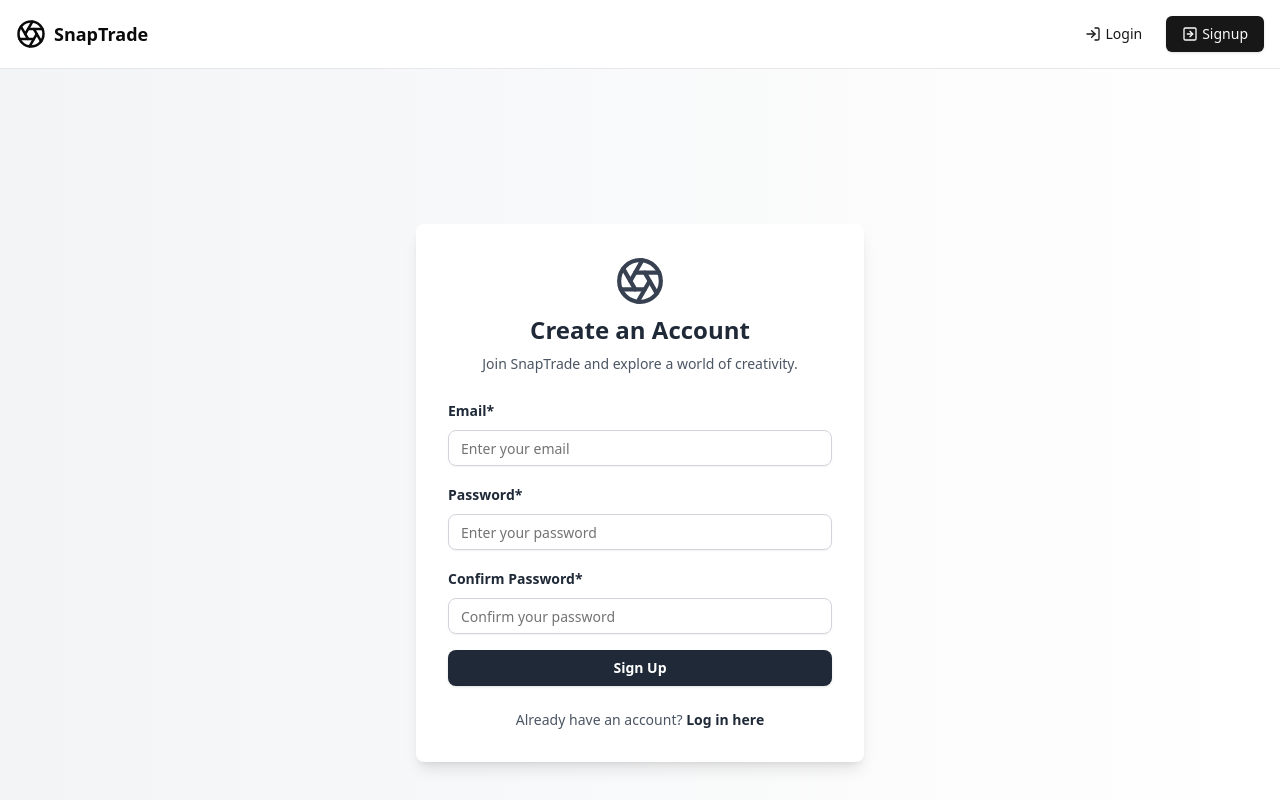
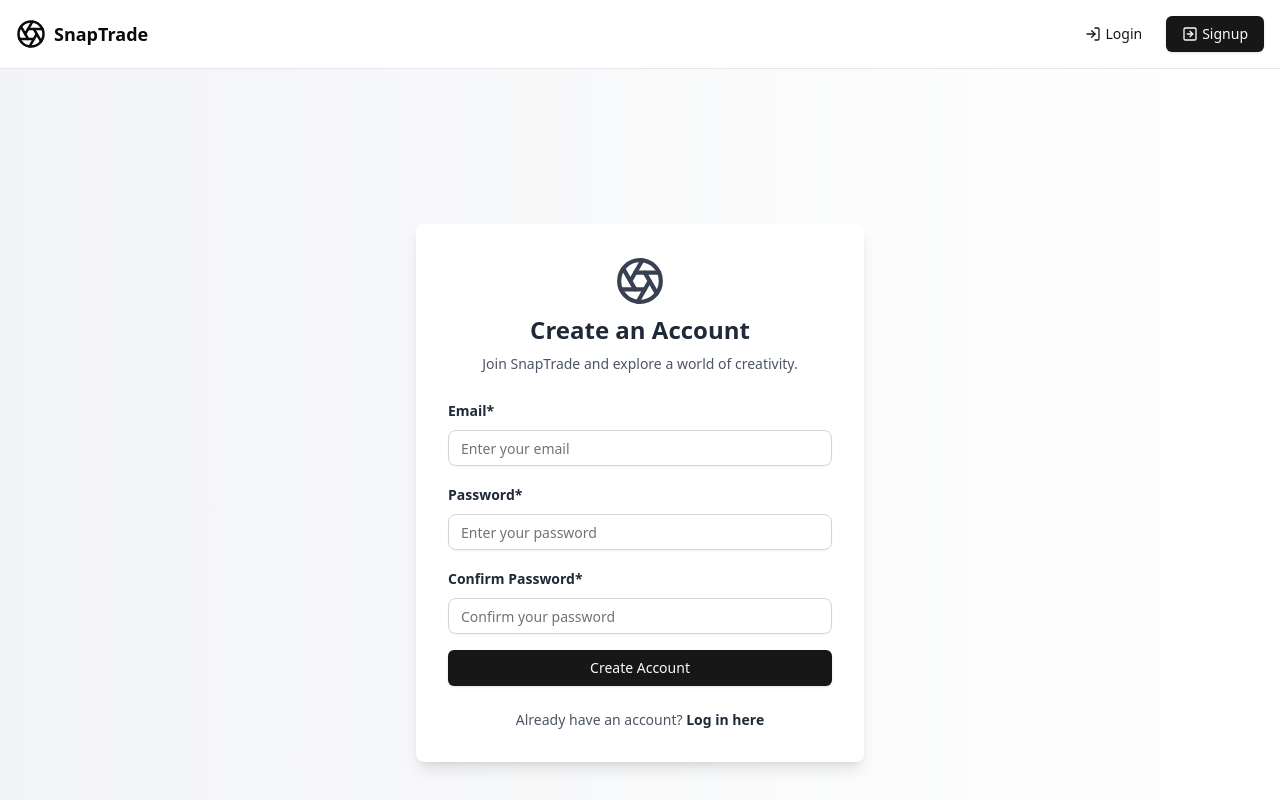
Before and after one commit to mukulpadwal/ChitraSetu, a Next.js app: page /signup in a window 1280 px wide. Shown: the top 800 px of the page. Built offline with nearby package versions, Linux system fonts and the light colour scheme; no server answers; a web font is replaced by a local one; what imagekitio-next would draw is missing.

Commit message:
Enhance SignupForm component; add loading state with spinner during account creation and disable button while pending

```diff
--- a/components/SignupForm.tsx
+++ b/components/SignupForm.tsx
@@ -7,7 +7,7 @@ import { Button } from "@/components/ui/button";
 import Link from "next/link";
 import { useRouter } from "next/navigation";
 import toast from "react-hot-toast";
-import { Aperture } from "lucide-react";
+import { Aperture, Loader2 } from "lucide-react";
 import {
   Form,
   FormControl,
@@ -17,6 +17,7 @@ import {
   FormMessage,
 } from "@/components/ui/form";
 import { Input } from "./ui/input";
+import { useState } from "react";
 
 const signupFormSchema = z
   .object({
@@ -48,10 +49,12 @@ function SignupForm() {
       confirmPassword: "",
     },
   });
+  const [isPending, setIsPending] = useState<boolean>(false);
 
   const router = useRouter();
 
   const onSubmit = (value: SignupFormSchemaType) => {
+    setIsPending(true);
     fetch("/api/auth/register", {
       method: "POST",
       headers: { "Content-Type": "application/json" },
@@ -65,7 +68,9 @@ function SignupForm() {
         } else {
           toast.error(data.message);
         }
-      });
+      })
+      .catch(() => toast.error("An error occurred. Please try again later."))
+      .finally(() => setIsPending(false));
   };
 
   return (
@@ -146,9 +151,17 @@ function SignupForm() {
           <Button
             variant={"default"}
             type="submit"
-            className="w-full py-3 font-semibold text-white bg-gray-800 rounded-lg hover:bg-gray-700 focus:outline-none focus:ring-2 focus:ring-gray-500"
+            className="w-full"
+            disabled={isPending}
           >
-            Sign Up
+            {isPending ? (
+              <div className="flex flex-row items-center justify-center gap-2">
+                <Loader2 className="animate-spin" />
+                Creating account
+              </div>
+            ) : (
+              "Create Account"
+            )}
           </Button>
         </form>
       </Form>
```
